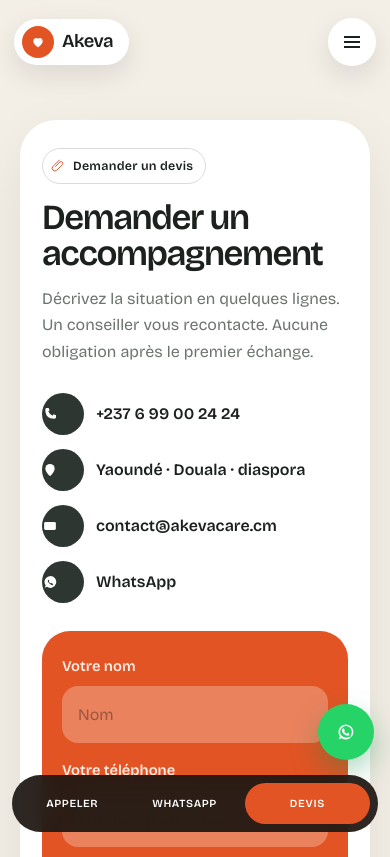
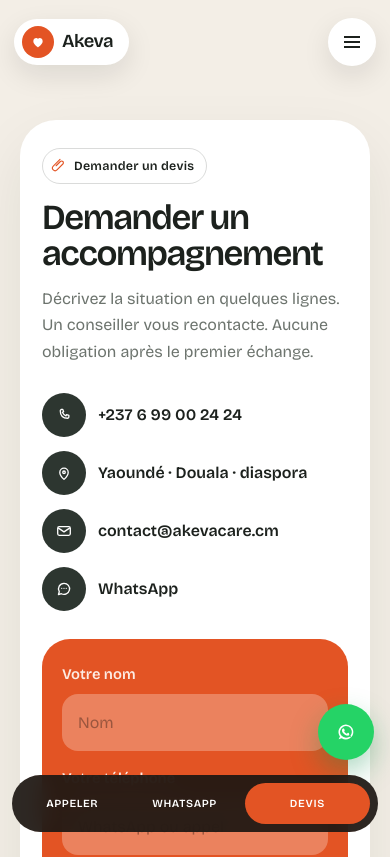
Before and after one commit to impacttech237/AKEVA-CARE-SERENITE-24, a Next.js app: page /demander-un-devis in a window 390 px wide. Shown: the top 857 px of the page. Built offline with nearby package versions, Linux system fonts and the light colour scheme.

Commit message:
Nettoyer et centrer les icônes contact et devis
Traits blancs cohérents, même taille, alignés dans les pastilles
forêt — téléphone, lieu, email, WhatsApp.

Co-authored-by: arena-agent <297053741+arena-agent@users.noreply.github.com>

```diff
--- a/app/demander-un-devis/page.js
+++ b/app/demander-un-devis/page.js
@@ -1,4 +1,5 @@
 import QuoteForm from "@/components/QuoteForm";
+import { IconClip, IconMail, IconPhone, IconPin, IconWhatsApp } from "@/components/ContactIcons";
 import { site, whatsappLink } from "@/lib/site";
 
 export const metadata = {
@@ -14,7 +15,7 @@ export default function Page() {
         <div className="contact-card">
           <div className="contact-copy">
             <span className="contact-badge">
-              <ClipIcon />
+              <IconClip />
               Demander un devis
             </span>
             <h1>Demander un accompagnement</h1>
@@ -26,7 +27,7 @@ export default function Page() {
               <li>
                 <a href={`tel:${site.phoneTel}`}>
                   <span className="contact-ico">
-                    <PhoneIcon />
+                    <IconPhone />
                   </span>
                   {site.phoneDisplay}
                 </a>
@@ -34,7 +35,7 @@ export default function Page() {
               <li>
                 <span>
                   <span className="contact-ico">
-                    <PinIcon />
+                    <IconPin />
                   </span>
                   Yaoundé · Douala · diaspora
                 </span>
@@ -42,7 +43,7 @@ export default function Page() {
               <li>
                 <a href={`mailto:${site.email}`}>
                   <span className="contact-ico">
-                    <MailIcon />
+                    <IconMail />
                   </span>
                   {site.email}
                 </a>
@@ -50,7 +51,7 @@ export default function Page() {
               <li>
                 <a href={whatsappLink()} target="_blank" rel="noopener noreferrer">
                   <span className="contact-ico">
-                    <WaIcon />
+                    <IconWhatsApp />
                   </span>
                   WhatsApp
                 </a>
@@ -63,57 +64,3 @@ export default function Page() {
     </section>
   );
 }
-
-function ClipIcon() {
-  return (
-    <svg viewBox="0 0 24 24" width="14" height="14" aria-hidden="true">
-      <path
-        d="M8 12.5 15.2 5.3a3 3 0 1 1 4.2 4.3L9.8 19.2a4.5 4.5 0 0 1-6.4-6.4L14.2 2"
-        fill="none"
-        stroke="currentColor"
-        strokeWidth="1.7"
-        strokeLinecap="round"
-      />
-    </svg>
-  );
-}
-
-function PhoneIcon() {
-  return (
-    <svg viewBox="0 0 24 24" width="16" height="16" aria-hidden="true">
-      <path
-        d="M7 3h3l1.4 3.8-2 1.1a12 12 0 0 0 6.6 6.6l1.1-2L21 14v3c0 1.1-1 2-2.2 2C9.4 19 5 14.6 5 5.2 5 4 5.9 3 7 3Z"
-        fill="currentColor"
-      />
-    </svg>
-  );
-}
-
-function PinIcon() {
-  return (
-    <svg viewBox="0 0 24 24" width="16" height="16" aria-hidden="true">
-      <path d="M12 21s7-6.1 7-11a7 7 0 1 0-14 0c0 4.9 7 11 7 11Z" fill="currentColor" />
-      <circle cx="12" cy="10" r="2.2" fill="#fff" />
-    </svg>
-  );
-}
-
-function MailIcon() {
-  return (
-    <svg viewBox="0 0 24 24" width="16" height="16" aria-hidden="true">
-      <rect x="3.2" y="6" width="17.6" height="12" rx="2.2" fill="currentColor" />
-      <path d="M4.2 7.4 12 13.1l7.8-5.7" fill="none" stroke="#fff" strokeWidth="1.6" />
-    </svg>
-  );
-}
-
-function WaIcon() {
-  return (
-    <svg viewBox="0 0 24 24" width="16" height="16" aria-hidden="true">
-      <path
-        d="M12 3.2A8.8 8.8 0 0 0 5.6 17.3L4 20.6l3.4-1.5A8.8 8.8 0 1 0 12 3.2Zm4.9 12.4c-.2.6-1.2 1.1-1.6 1.1-.4 0-.7 0-2.2-.9a9.4 9.4 0 0 1-3.6-3.4c-.5-.8-.9-1.7-.9-2.2s.5-1.3 1-1.5c.2-.1.4-.1.5 0l.7 1.6c.1.2.1.3 0 .5l-.4.5c-.1.1 0 .3.1.4a6 6 0 0 0 1.6 1.8c.5.4 1 .6 1.2.5l.5-.4c.1-.1.3-.1.4 0l1.5.8c.1.1.2.3.2.4Z"
-        fill="currentColor"
-      />
-    </svg>
-  );
-}
--- a/app/globals.css
+++ b/app/globals.css
@@ -1655,14 +1655,29 @@ h3,
 }
 
 .contact-ico {
-  width: 42px;
-  height: 42px;
+  width: 44px;
+  height: 44px;
   border-radius: 50%;
   background: var(--forest);
   color: #fff;
-  display: grid;
-  place-items: center;
+  display: inline-flex;
+  align-items: center;
+  justify-content: center;
   flex-shrink: 0;
+  line-height: 0;
+}
+
+.contact-ico svg,
+.contact-badge svg {
+  display: block;
+  width: 18px;
+  height: 18px;
+  flex-shrink: 0;
+}
+
+.contact-badge svg {
+  width: 15px;
+  height: 15px;
 }
 
 .contact-form-panel {
--- /dev/null
+++ b/components/ContactIcons.jsx
@@ -0,0 +1,58 @@
+function Icon({ children }) {
+  return (
+    <svg
+      viewBox="0 0 24 24"
+      fill="none"
+      stroke="currentColor"
+      strokeWidth="1.75"
+      strokeLinecap="round"
+      strokeLinejoin="round"
+      aria-hidden="true"
+    >
+      {children}
+    </svg>
+  );
+}
+
+export function IconPhone() {
+  return (
+    <Icon>
+      <path d="M8.2 4.5h2.2l1.1 3-1.6.9a9 9 0 0 0 4.7 4.7l.9-1.6 3 1.1v2.2c0 .8-.7 1.5-1.5 1.5-6.6 0-10-3.4-10-10 0-.8.7-1.5 1.5-1.5Z" />
+    </Icon>
+  );
+}
+
+export function IconPin() {
+  return (
+    <Icon>
+      <path d="M12 20.5s5.6-5.1 5.6-9.3a5.6 5.6 0 0 0-11.2 0c0 4.2 5.6 9.3 5.6 9.3Z" />
+      <circle cx="12" cy="11" r="1.7" />
+    </Icon>
+  );
+}
+
+export function IconMail() {
+  return (
+    <Icon>
+      <rect x="3.6" y="6.2" width="16.8" height="11.6" rx="2" />
+      <path d="m4.6 8.2 7.4 5 7.4-5" />
+    </Icon>
+  );
+}
+
+export function IconWhatsApp() {
+  return (
+    <Icon>
+      <path d="M12 4.4a7.4 7.4 0 0 0-6.3 11.2L4.6 19.4l3.9-1.1A7.4 7.4 0 1 0 12 4.4Z" />
+      <path d="M9 11.1h.01M12 11.1h.01M15 11.1h.01" />
+    </Icon>
+  );
+}
+
+export function IconClip() {
+  return (
+    <Icon>
+      <path d="M8.2 12.4 15 5.6a2.8 2.8 0 1 1 4 4L9.6 19a4.2 4.2 0 0 1-6-6L14.4 2.2" />
+    </Icon>
+  );
+}
```
Also changed, not shown: app/contact/page.js (+6 -57 lines).
